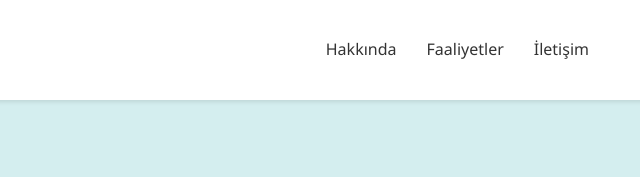
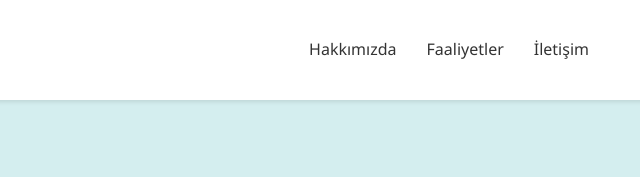
Before and after one commit to yak0/aob, a plain HTML site: page index.html in a window 1280 px wide. Shown: the top 177 px of the page, 631-1271 px from the left. Drawn offline with Linux system fonts and the light colour scheme.

Commit message:
Hakkımızda

```diff
--- a/index.html
+++ b/index.html
@@ -213,7 +213,7 @@
                     <img src="images/logo.png" alt="Anadolu Öğrenci Birliği" class="logo-icon">
                 </div>
                 <ul class="nav-links">
-                    <li><a href="#about">Hakkında</a></li>
+                    <li><a href="#about">Hakkımızda</a></li>
                     <li><a href="#activities">Faaliyetler</a></li>
                     <li><a href="#contact">İletişim</a></li>
                 </ul>
```
